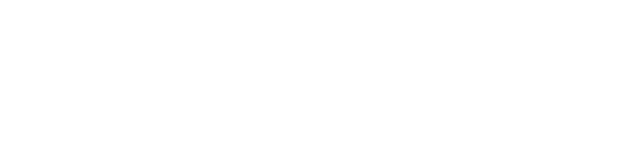
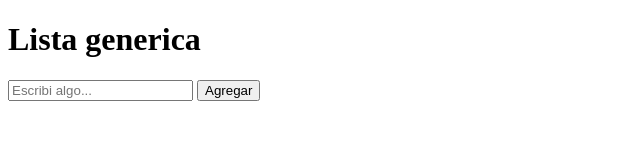
Before and after one commit to BrendaMollaret/TrabajoIntegrador-BrendaMollaret, a plain HTML site: page index.html in a window 1280 px wide. Shown: the whole page, without its empty margins (0-640 px from the left). Drawn offline with Linux system fonts and the light colour scheme.

Commit message:
html listo

```diff
--- a/index.html
+++ b/index.html
@@ -5,5 +5,14 @@
     <meta name="viewport" content="width=device-width, initial-scale=1.0" />
     <title>Document</title>
   </head>
-  <body></body>
+  <body>
+    <h1>Lista generica</h1>
+
+    <form id="formulario">
+      <input type="text" id="input-texto" placeholder="Escribi algo..." />
+      <button type="submit">Agregar</button>
+    </form>
+
+    <div id="lista" class="lista"></div>
+  </body>
 </html>
```
